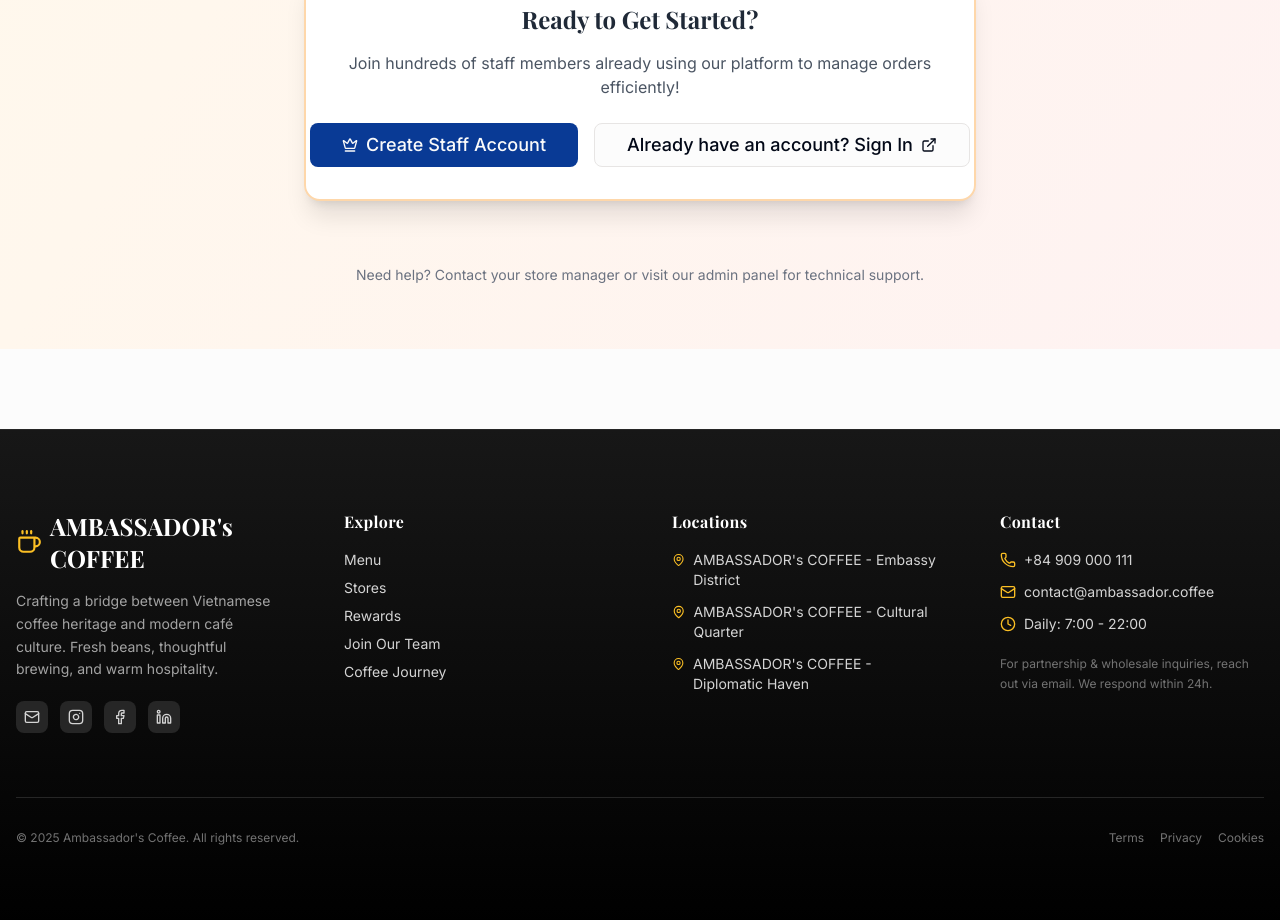
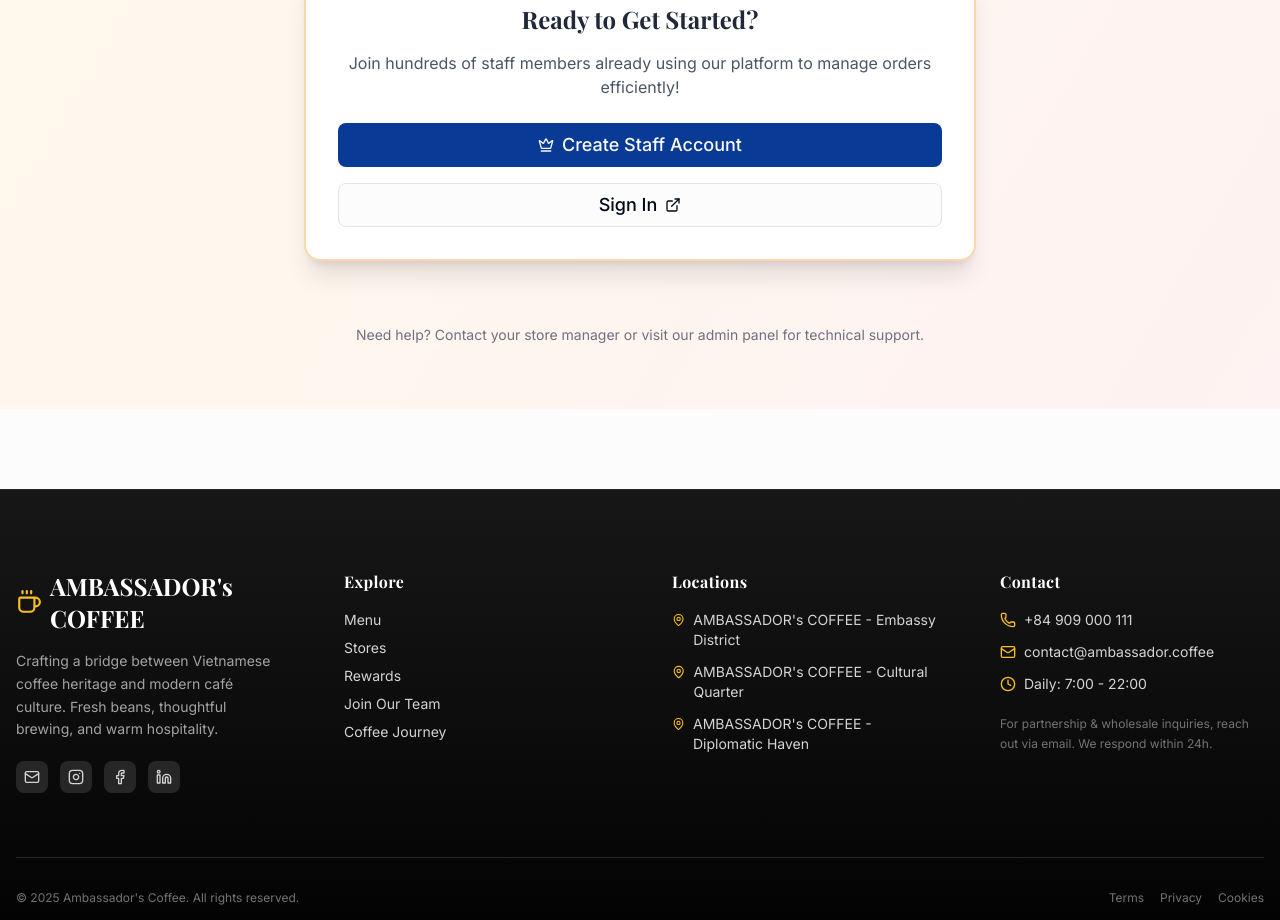
Before and after one commit to leminhduc106/brewly-coffee, a Next.js app: page /staff-join in a window 1280 px wide. Shown: the part 1840-2760 px from the top of the page. Built offline with nearby package versions, Linux system fonts and the light colour scheme; no server answers.

Commit message:
Fix UI overflow

```diff
--- a/src/app/staff-join/page.tsx
+++ b/src/app/staff-join/page.tsx
@@ -214,16 +214,16 @@ export default function StaffJoinPage() {
             <p className="text-gray-600 mb-6">
               Join hundreds of staff members already using our platform to manage orders efficiently!
             </p>
-            <div className="flex flex-col sm:flex-row gap-4 justify-center">
-              <Button asChild size="lg" className="text-lg px-8">
-                <Link href="/staff-request" className="flex items-center gap-2">
+            <div className="flex flex-col gap-4 justify-center">
+              <Button asChild size="lg" className="text-lg px-8 w-full">
+                <Link href="/staff-request" className="flex items-center justify-center gap-2">
                   <Crown className="h-5 w-5" />
                   Create Staff Account
                 </Link>
               </Button>
-              <Button asChild variant="outline" size="lg" className="text-lg px-8">
-                <Link href="/login" className="flex items-center gap-2">
-                  Already have an account? Sign In
+              <Button asChild variant="outline" size="lg" className="text-lg px-8 w-full">
+                <Link href="/login" className="flex items-center justify-center gap-2">
+                  Sign In
                   <ExternalLink className="h-4 w-4" />
                 </Link>
               </Button>
```
